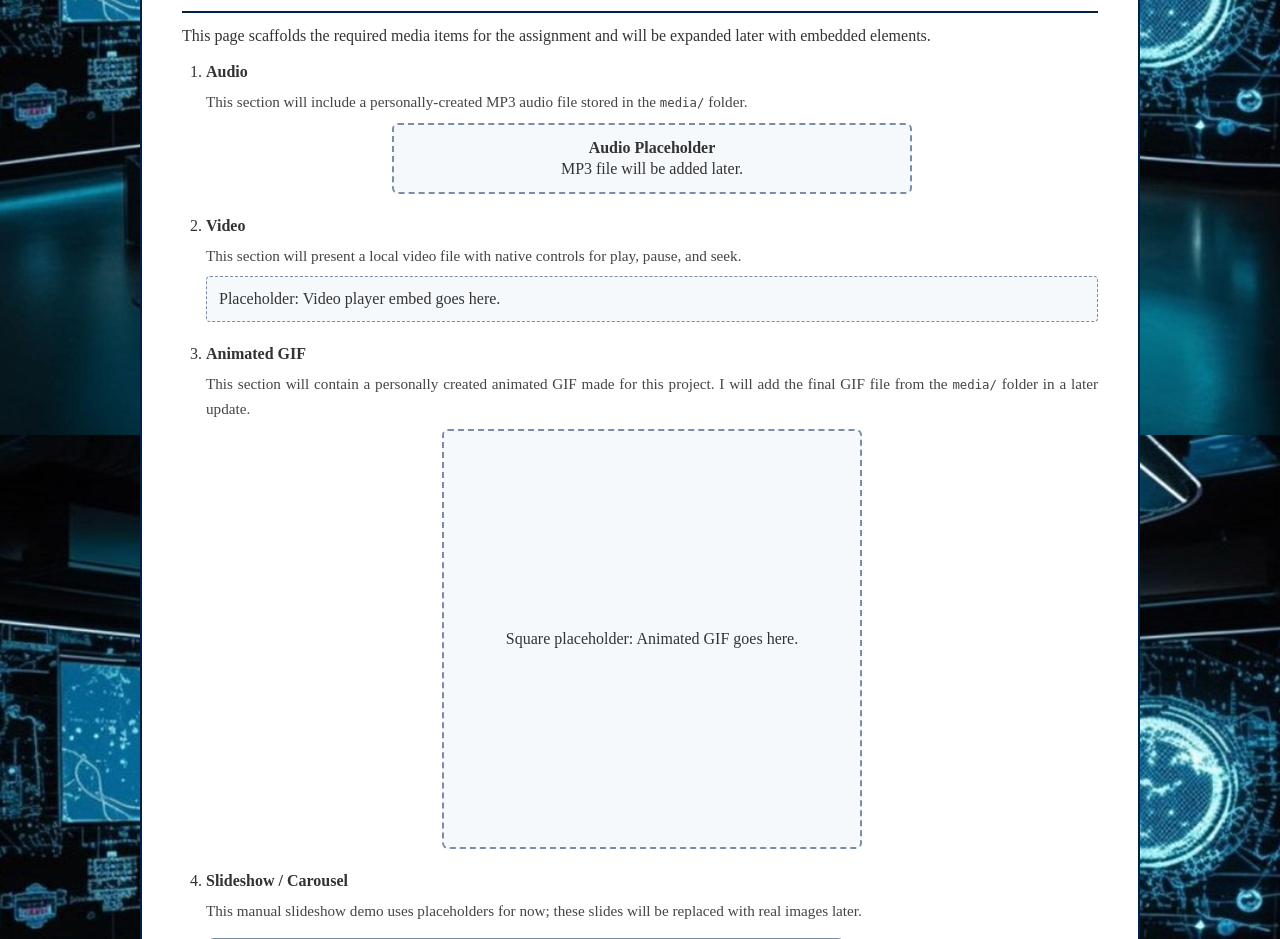
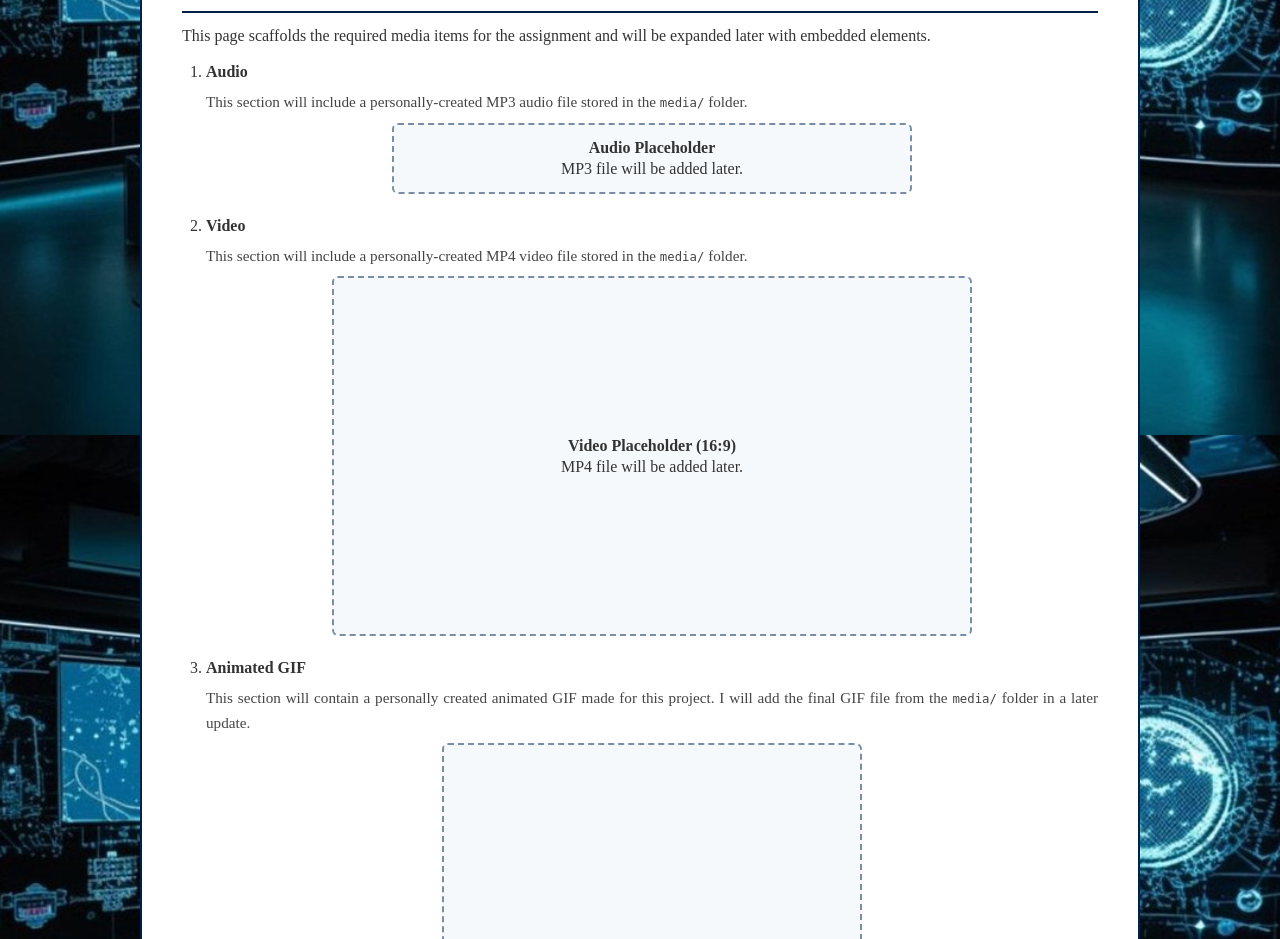
Before and after one commit to Graves217/Farah-SCF-Project-Site, a PHP site: page /media.htm in a window 1280 px wide. Shown: the part 365-1304 px from the top of the page. Run offline with PHP 8.4, Linux system fonts and the light colour scheme.

Commit message:
Prep video section with placeholder and markup skeleton
Agent-Logs-Url: https://github.com/Graves217/Farah-SCF-Project-Site/sessions/8249d8b6-2de6-419d-91a3-a8722207b608

Co-authored-by: Graves217 <260338615+Graves217@users.noreply.github.com>

```diff
--- a/farah-scf.css
+++ b/farah-scf.css
@@ -234,6 +234,32 @@ section h2 {
     width: 100%;
     text-align: center;
     line-height: 1.35;
+}
+
+.video-slot {
+    width: 100%;
+    max-width: 640px;
+    margin: 8px auto 0;
+    aspect-ratio: 16 / 9;
+    border: 2px dashed #7a8da6;
+    background-color: #f6f9fc;
+    border-radius: 6px;
+    padding: 12px;
+    box-sizing: border-box;
+    display: grid;
+    place-items: center;
+}
+
+.video-slot__inner {
+    text-align: center;
+    line-height: 1.35;
+}
+
+.video-player {
+    width: 100%;
+    max-width: 640px;
+    height: auto;
+    display: block;
 }
 
 .gif-slot {
--- a/media.htm
+++ b/media.htm
@@ -58,9 +58,20 @@
                         </li>
                         <li>
                             <strong>Video</strong>
-                            <p class="media-note">This section will present a local video file with native controls for play, pause, and seek.</p>
-                            <div class="media-placeholder">Placeholder: Video player embed goes here.</div>
-                            <!-- Expected embed skeleton: <video controls width="640"><source src="media/example.mp4" type="video/mp4">Your browser does not support the video tag.</video> -->
+                            <p class="media-note">This section will include a personally-created MP4 video file stored in the <code>media/</code> folder.</p>
+                            <div class="video-slot" role="group" aria-label="Placeholder for video player">
+                                <div class="video-slot__inner">
+                                    <strong>Video Placeholder (16:9)</strong><br>
+                                    MP4 file will be added later.
+                                </div>
+                            </div>
+                            <!-- Final expected markup:
+                            <video class="video-player" controls>
+                              <source src="media/your-video.mp4" type="video/mp4">
+                              Your browser does not support the video element.
+                            </video>
+                            <p><a href="media/your-video.mp4" download>Download the video (MP4)</a></p>
+                            -->
                         </li>
                         <li>
                             <strong>Animated GIF</strong>
```
